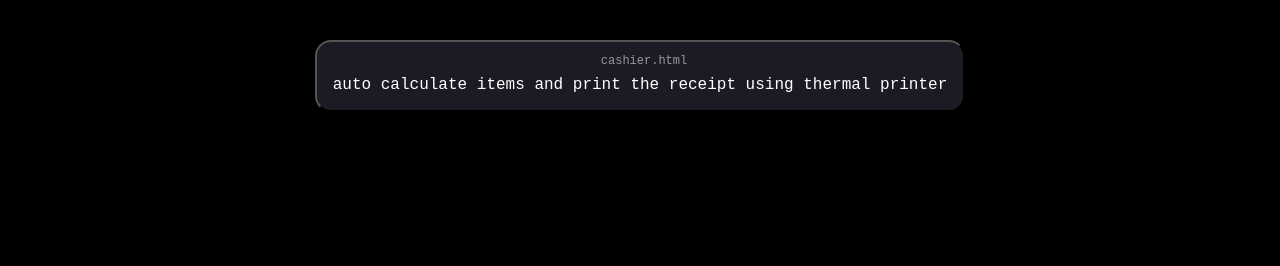
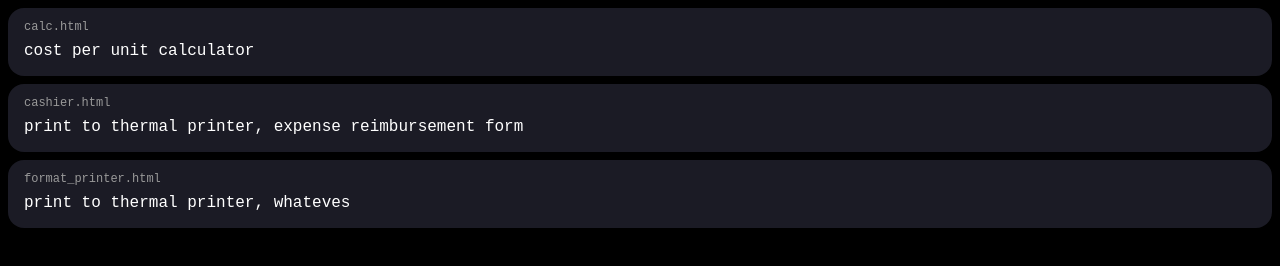
Before and after one commit to 2oog/random, a plain HTML site: page docs/index.html in a window 1280 px wide. Drawn offline with Linux system fonts and the light colour scheme; a web font is replaced by a local one.

Commit message:
add index.html

```diff
--- a/docs/css/global.css
+++ b/docs/css/global.css
@@ -6,6 +6,11 @@
     font-family: 'Chivo Mono', monospace;
     color: white;
     font-size: 16px;
+    text-align: left;
+}
+
+a {
+    text-decoration: none;
 }
 
 body {
@@ -34,7 +39,7 @@ textarea {
     border-radius: 1rem;
 }
 
-.input-box {
+.row-content {
     padding: 0.5rem;
     text-align: right;
     box-sizing: border-box;
@@ -89,3 +94,7 @@ textarea {
     -o-transform: scale(2, 1);
     transform: scale(1, 2);
 }
+
+.div-link:hover {
+    background-color: #000a66;
+}
--- a/docs/index.html
+++ b/docs/index.html
@@ -12,22 +12,33 @@
 
 	<link rel="stylesheet" href="./css/global.css">
 
-	<style>
-		.button-row {
-			text-align: left
-		}
-	</style>
-
 </head>
 
 <body>
-	<div class="button-container">
-		<button class="row">
+	<a class="" href="./calc.html">
+		<div class="row div-link">
+			<div class="row-title">calc.html</div>
+			<div class="row-content">
+				<div>cost per unit calculator</div>
+			</div>
+		</div>
+	</a>
+
+	<a class="" href="./cashier.html">
+		<div class="row div-link">
 			<div class="row-title">cashier.html</div>
-			<div class="input-box" id="">
-				<div style="text-align: left;">auto calculate items and print the receipt using thermal
-					printer</div>
+			<div class="row-content">
+				<div>print to thermal printer, expense reimbursement form</div>
 			</div>
-		</button>
-	</div>
+		</div>
+	</a>
+
+	<a class="" href="./format_printer.html">
+		<div class="row div-link">
+			<div class="row-title">format_printer.html</div>
+			<div class="row-content">
+				<div>print to thermal printer, whateves</div>
+			</div>
+		</div>
+	</a>
 </body>
```
Also changed, not shown: docs/cashier.html (+6 -6 lines), docs/format_printer.html (added, +19 -0 lines).
